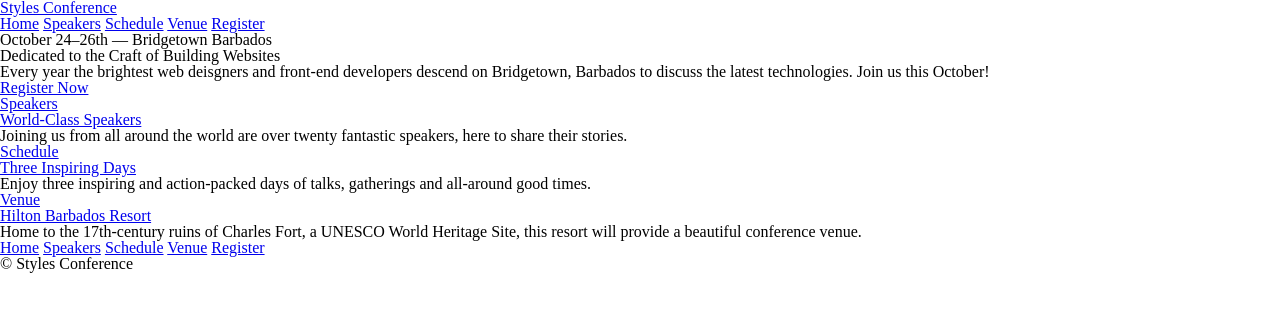
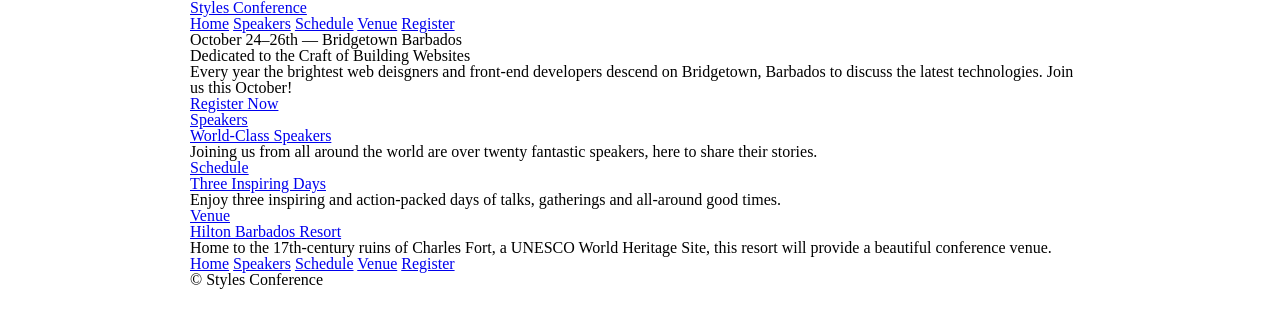
Before and after one commit to doriquinnn/conference-website, a plain HTML site: page index.html in a window 1280 px wide. Drawn offline with Linux system fonts and the light colour scheme.

Commit message:
Apply container class all throughout html files

```diff
--- a/assets/stylesheets/main.css
+++ b/assets/stylesheets/main.css
@@ -61,3 +61,10 @@ table {
      -moz-box-sizing: border-box;
           box-sizing: border-box;
 }
+
+.container {
+	margin: 0 auto;
+	padding-left: 30px;
+	padding-right: 30px;
+	width: 960px;
+}
--- a/index.html
+++ b/index.html
@@ -7,10 +7,12 @@
     <link rel="stylesheet" href="assets/stylesheets/main.css" />
   </head>
   <body>
-    <header>
-      <h1>
-        <a href="index.html">Styles Conference</a>
-      </h1>
+    <header class="container">
+      <section>
+        <h1>
+          <a href="index.html">Styles Conference</a>
+        </h1>
+      </section>
       <nav>
         <a href="index.html">Home</a>
         <a href="speakers.html">Speakers</a>
@@ -20,7 +22,7 @@
       </nav>
       <h3>October 24&ndash;26th &mdash; Bridgetown Barbados</h3>
     </header>
-    <section>
+    <section class="container">
       <h2>Dedicated to the Craft of Building Websites</h2>
       <p>
         Every year the brightest web deisgners and front-end developers descend
@@ -30,7 +32,7 @@
       <a href="register.html">Register Now</a>
     </section>
 
-    <section>
+    <section class="container">
       <section>
         <a href="speakers.html">
           <h5>Speakers</h5>
@@ -62,7 +64,7 @@
         </p>
       </section>
     </section>
-    <footer>
+    <footer class="container">
       <nav>
         <a href="index.html">Home</a>
         <a href="speakers.html">Speakers</a>
```
Also changed, not shown: register.html (+7 -5 lines), schedule.html (+7 -5 lines), speakers.html (+7 -5 lines), venue.html (+7 -5 lines).
